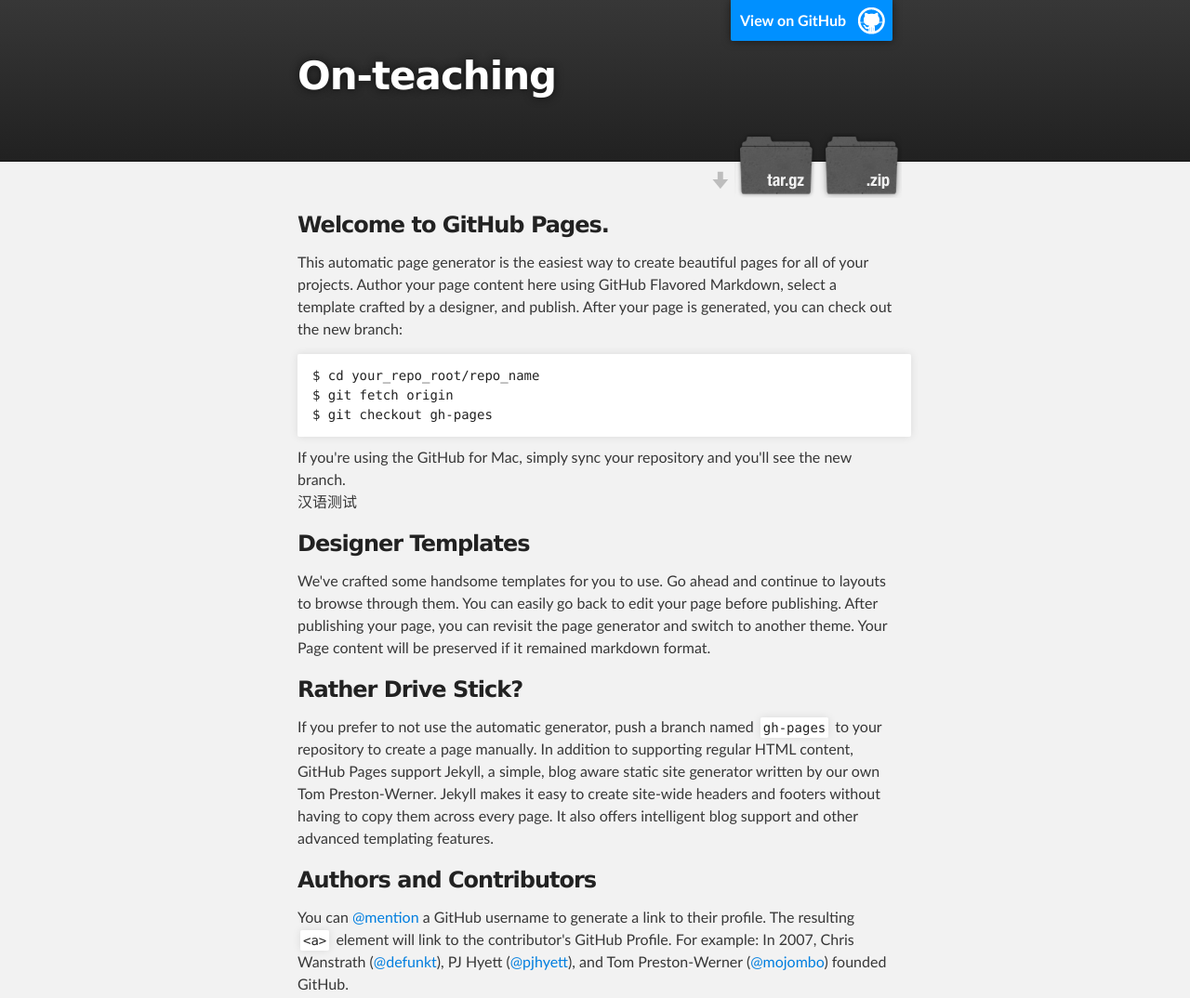
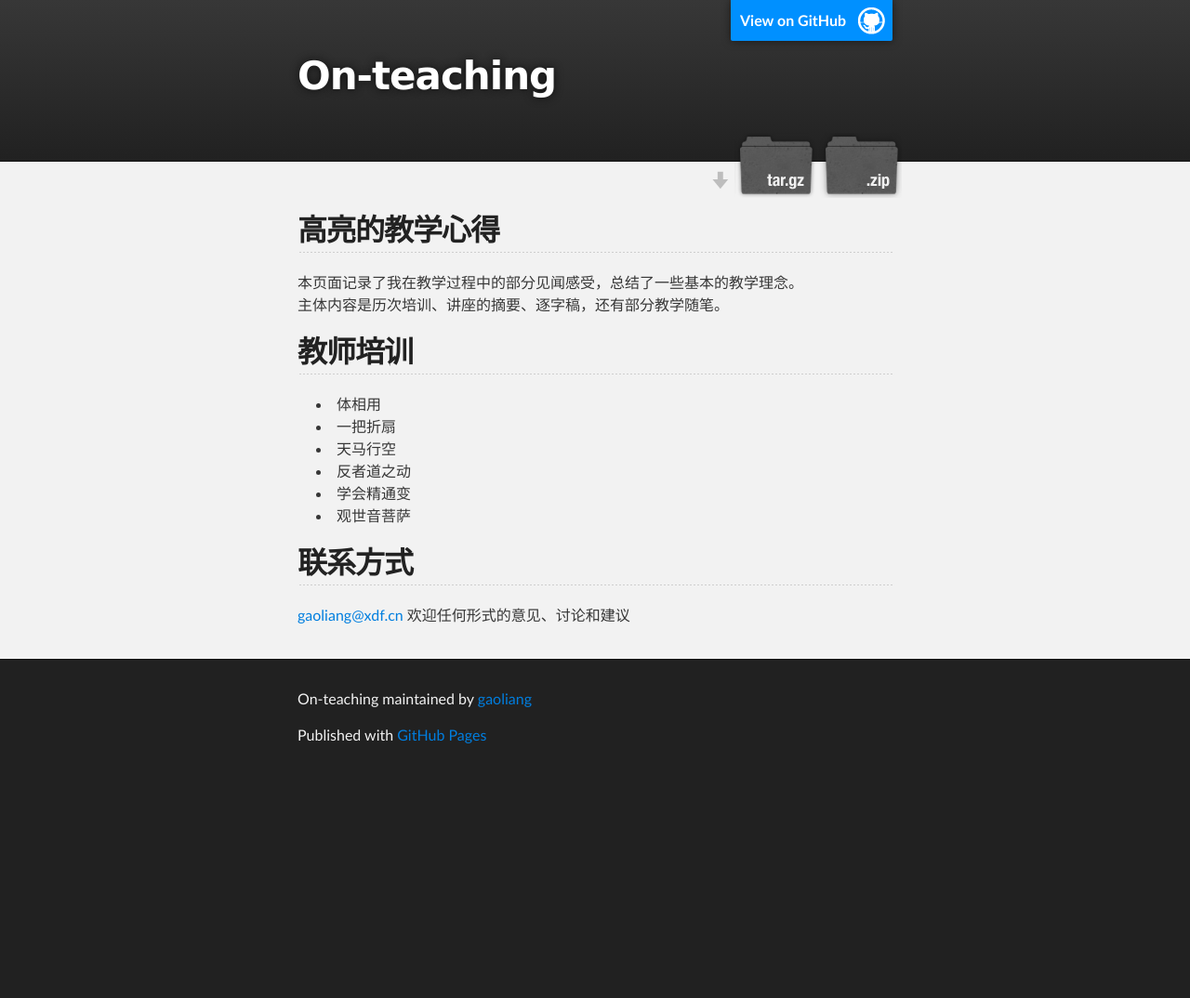
Before and after one commit to gaoliang-zz/on-teaching, a plain HTML site: page index.html in a window 1280 px wide. Shown: the top 1074 px of the page at 93% size. After the commit the page ends 838 px from the top, so only its background shows below. Drawn offline with Linux system fonts and the light colour scheme.

```diff
--- a/index.html
+++ b/index.html
@@ -31,33 +31,23 @@
     <!-- MAIN CONTENT -->
     <div id="main_content_wrap" class="outer">
       <section id="main_content" class="inner">
-        <h3>Welcome to GitHub Pages.</h3>
+        <h2>高亮的教学心得</h2>
 
-<p>This automatic page generator is the easiest way to create beautiful pages for all of your projects. Author your page content here using GitHub Flavored Markdown, select a template crafted by a designer, and publish. After your page is generated, you can check out the new branch:</p>
+<p>本页面记录了我在教学过程中的部分见闻感受，总结了一些基本的教学理念。<br>
+主体内容是历次培训、讲座的摘要、逐字稿，还有部分教学随笔。</p>
 
-<pre><code>$ cd your_repo_root/repo_name
-$ git fetch origin
-$ git checkout gh-pages
-</code></pre>
+<h2>教师培训</h2>
 
-<p>If you're using the GitHub for Mac, simply sync your repository and you'll see the new branch.<br>
-汉语测试</p>
+<ul>
+<li>体相用</li>
+<li>一把折扇</li>
+<li>天马行空</li>
+<li>反者道之动</li>
+<li>学会精通变</li>
+<li>观世音菩萨</li>
+</ul><h2>联系方式</h2>
 
-<h3>Designer Templates</h3>
-
-<p>We've crafted some handsome templates for you to use. Go ahead and continue to layouts to browse through them. You can easily go back to edit your page before publishing. After publishing your page, you can revisit the page generator and switch to another theme. Your Page content will be preserved if it remained markdown format.</p>
-
-<h3>Rather Drive Stick?</h3>
-
-<p>If you prefer to not use the automatic generator, push a branch named <code>gh-pages</code> to your repository to create a page manually. In addition to supporting regular HTML content, GitHub Pages support Jekyll, a simple, blog aware static site generator written by our own Tom Preston-Werner. Jekyll makes it easy to create site-wide headers and footers without having to copy them across every page. It also offers intelligent blog support and other advanced templating features.</p>
-
-<h3>Authors and Contributors</h3>
-
-<p>You can <a href="https://github.com/blog/821" class="user-mention">@mention</a> a GitHub username to generate a link to their profile. The resulting <code>&lt;a&gt;</code> element will link to the contributor's GitHub Profile. For example: In 2007, Chris Wanstrath (<a href="https://github.com/defunkt" class="user-mention">@defunkt</a>), PJ Hyett (<a href="https://github.com/pjhyett" class="user-mention">@pjhyett</a>), and Tom Preston-Werner (<a href="https://github.com/mojombo" class="user-mention">@mojombo</a>) founded GitHub.</p>
-
-<h3>Support or Contact</h3>
-
-<p>Having trouble with Pages? Check out the documentation at <a href="http://help.github.com/pages">http://help.github.com/pages</a> or contact <a href="mailto:support@github.com">support@github.com</a> and we’ll help you sort it out.</p>
+<p><a href="mailto:gaoliang@xdf.cn">gaoliang@xdf.cn</a> 欢迎任何形式的意见、讨论和建议</p>
       </section>
     </div>
 
```
Also changed, not shown: params.json (+1 -1 lines).
